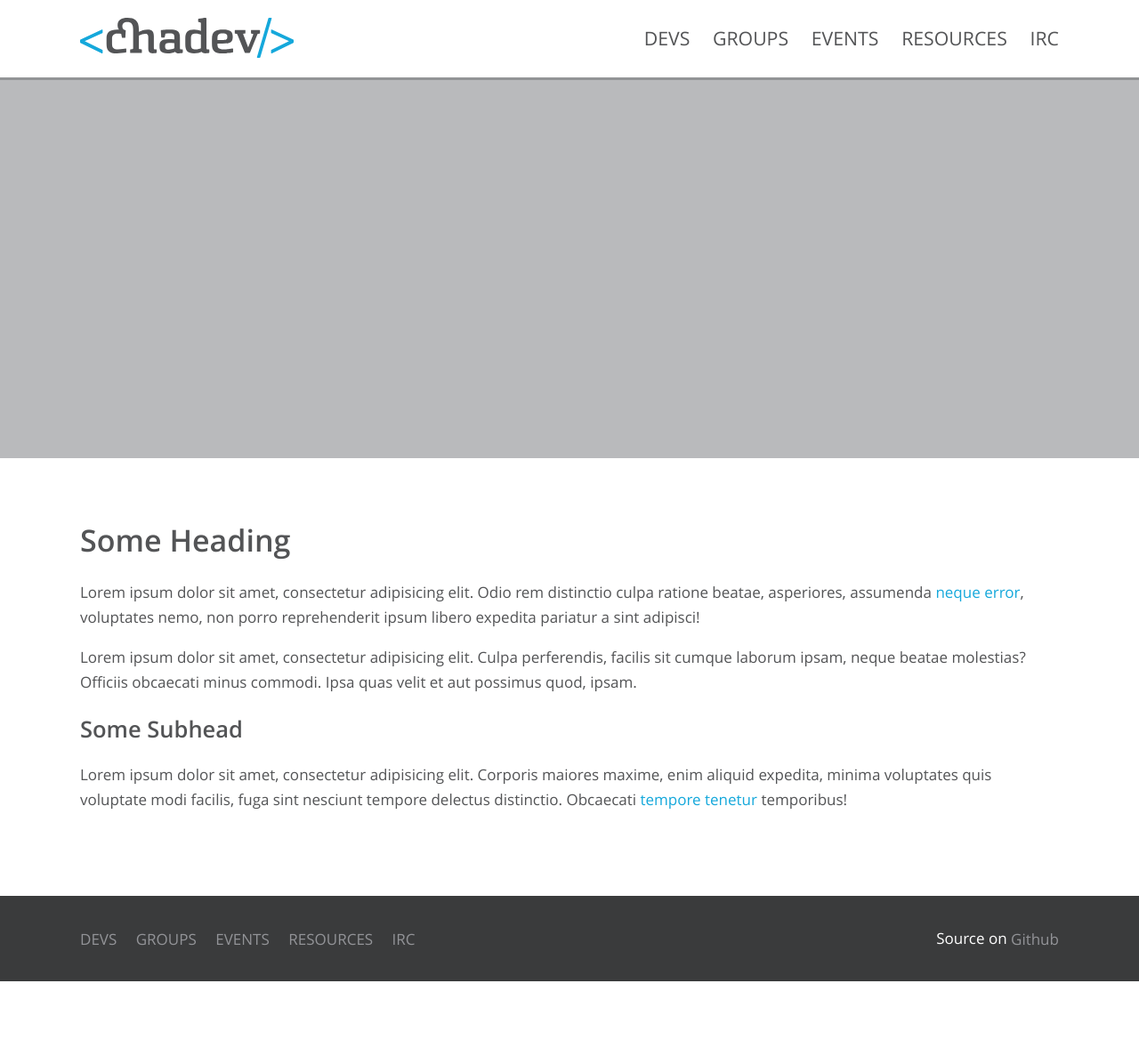
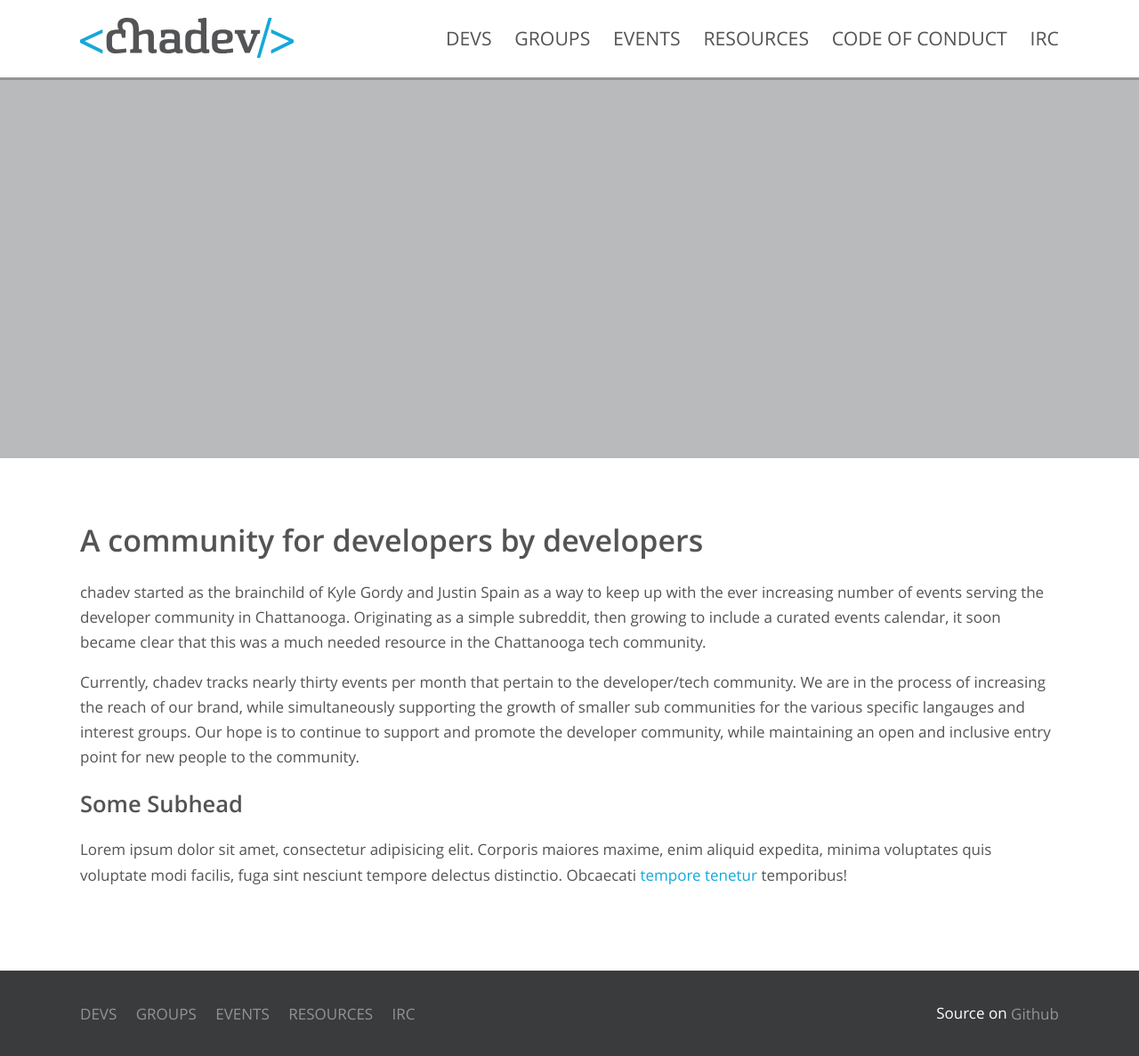
Before and after one commit to chadev/chadev.github.io, a Jekyll site: the page built from index.html, in a window 1280 px wide. Shown: the whole page at 89% size. Built offline with Jekyll 4.4.1, drawn with Linux system fonts in a browser that asks for light colours; before the commit the page ends 1103 px from its top, so only the background shows below that.

Commit message:
editing content and added code of conduct

```diff
--- a/_includes/header.html
+++ b/_includes/header.html
@@ -10,6 +10,7 @@
       <a href="#">Groups</a>
       <a href="{{ site.url }}/events">Events</a>
       <a href="#">Resources</a>
+      <a href="{{ site.url }}/coc.html">Code of Conduct</a>
       <a href="https://kiwiirc.com/client/irc.freenode.net/?nick=chadev-?#chadev">IRC</a>
     </nav>
 
--- a/index.html
+++ b/index.html
@@ -7,11 +7,21 @@ featured-image:
   creditURL: http://google.com
 ---
 
-<h1>Some Heading</h1>
+<h1>A community for developers by developers</h1>
 
-<p>Lorem ipsum dolor sit amet, consectetur adipisicing elit. Odio rem distinctio culpa ratione beatae, asperiores, assumenda <a href="#">neque error</a>, voluptates nemo, non porro reprehenderit ipsum libero expedita pariatur a sint adipisci!</p>
+<p>chadev started as the brainchild of Kyle Gordy and Justin Spain as a way to
+keep up with the ever increasing number of events serving the developer
+community in Chattanooga. Originating as a simple subreddit, then growing to
+include a curated events calendar, it soon became clear that this was a much
+needed resource in the Chattanooga tech community.</p>
 
-<p>Lorem ipsum dolor sit amet, consectetur adipisicing elit. Culpa perferendis, facilis sit cumque laborum ipsam, neque beatae molestias? Officiis obcaecati minus commodi. Ipsa quas velit et aut possimus quod, ipsam.</p>
+<p>Currently, chadev tracks nearly thirty events per month that pertain to
+the developer/tech community. We are in the process of increasing the reach
+of our brand, while simultaneously supporting the growth of smaller sub
+communities for the various specific langauges and interest groups. Our
+hope is to continue to support and promote the developer community, while
+maintaining an open and inclusive entry point for new people to the community.
+</p>
 
 <h2>Some Subhead</h2>
 
```
Also changed, not shown: coc.html (added, +41 -0 lines).
